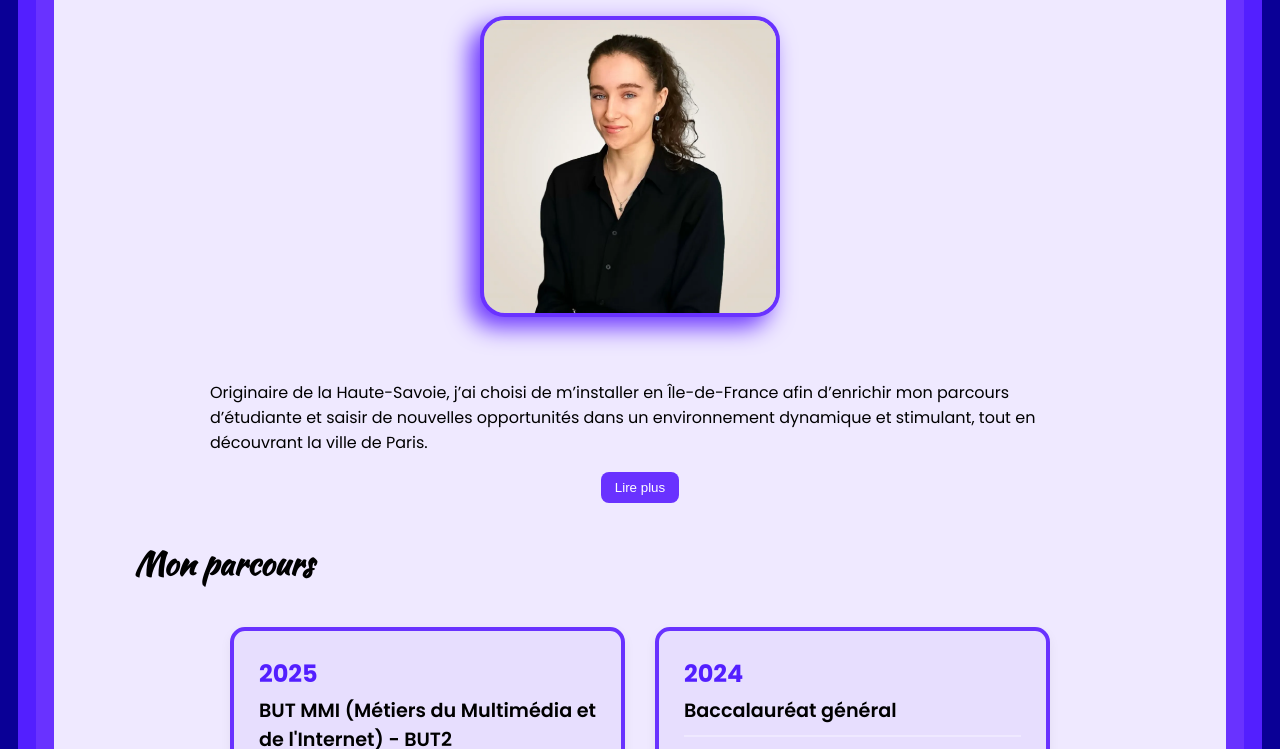
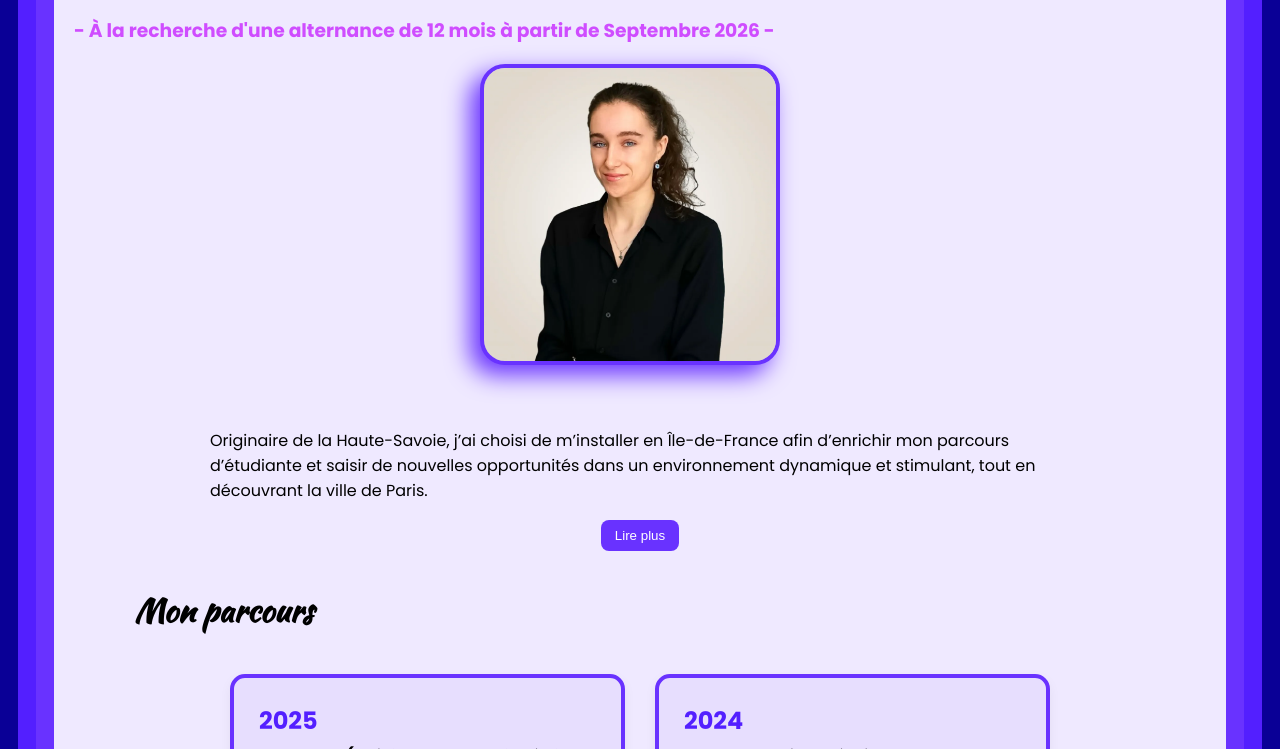
Before and after one commit to Lucie-Niv/portfolio, a plain HTML site: page index.html in a window 1280 px wide. Shown: the part 277-1026 px from the top of the page. Drawn offline with Linux system fonts and the light colour scheme; a web font is replaced by a local one.

Commit message:
Mention recherche alternance

```diff
--- a/index.html
+++ b/index.html
@@ -42,6 +42,7 @@
                 <div class="section-intro fireflies-container">
                     <div class="fireflies" aria-hidden="true"></div>
 
+                    <h3 class="info">- À la recherche d'une alternance de 12 mois à partir de Septembre 2026 -</h3>
                     <div class="portrait-intro">
                         <div class="texte-intro">
                             <p class="texte-complet">
--- a/styles.css
+++ b/styles.css
@@ -97,6 +97,11 @@ body.dark-mode .nav-links a {
   z-index: 5;
   order: 3;
 }
+
+.info{
+    color: #cf4dff;
+}
+
 
 /* Mobile Nav Logic */
 @media screen and (max-width: 979px) {
```
